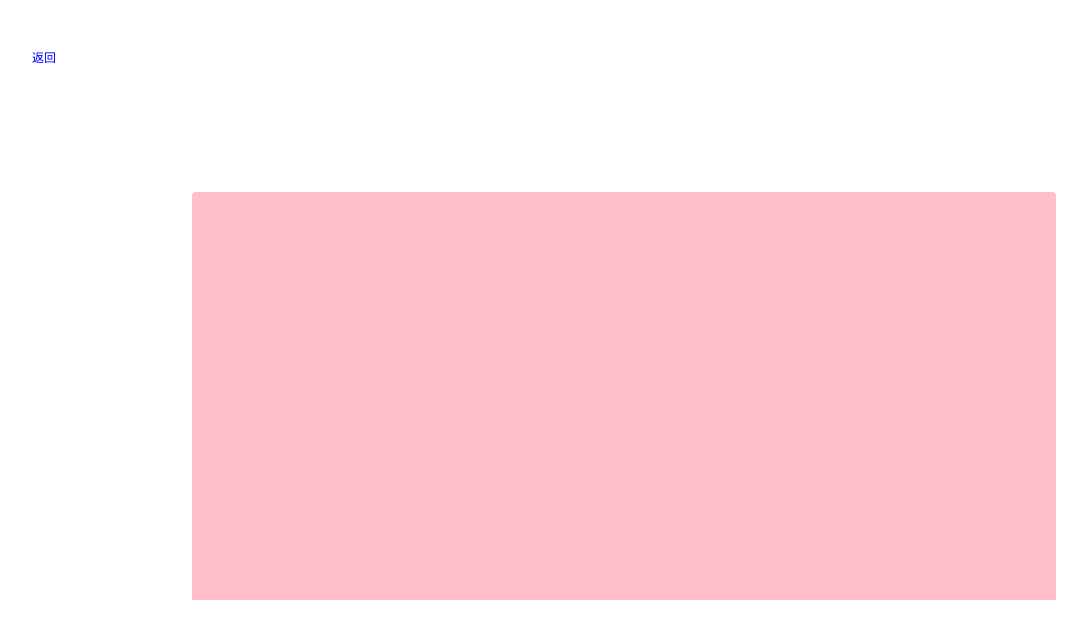
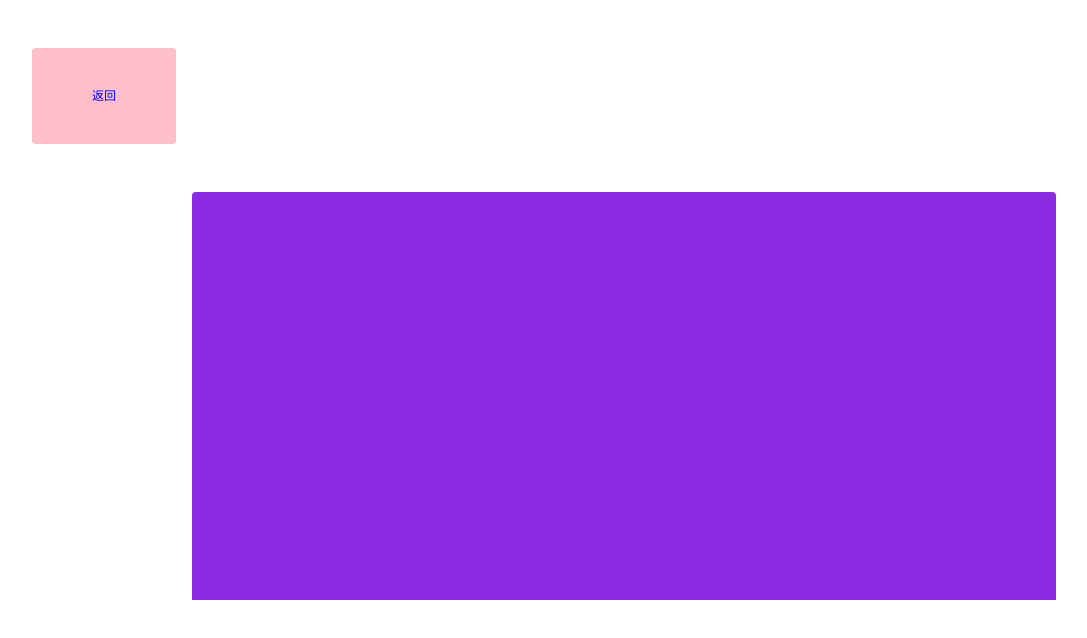
Before and after one commit to dykily/webdemo, a plain HTML site: page demo/animate/index.html in a window 1280 px wide. Shown: the whole page, without its empty margins (16-1103 px from the left). Drawn offline with Linux system fonts and the light colour scheme.

Commit message:
animate-css

```diff
--- a/demo/animate/index.html
+++ b/demo/animate/index.html
@@ -32,7 +32,7 @@
             width: 18rem;
             height: 9rem;
             border-radius: 4px;
-            background: pink;
+            background: blueviolet;
             margin-bottom: 1rem;
             display: inline-block;
             transition: all .2s cubic-bezier(0, .64, .28, .96);
@@ -43,6 +43,13 @@
             top: 1rem;
             color: blue;
             font-size: 12px;
+            width: 3rem;
+            height: 2rem;
+            text-align: center;
+            line-height: 2rem;
+            border-radius: 4px;
+            background: pink;
+            z-index: 1;
         }
     </style>
 </head>
```
